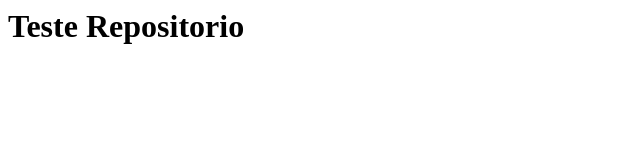
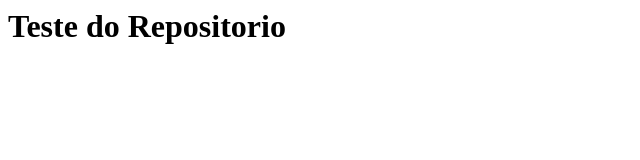
Before and after one commit to wabertoldi/git-fundamentos, a plain HTML site: page index.html in a window 1280 px wide. Shown: the whole page, without its empty margins (0-640 px from the left). Drawn offline with Linux system fonts and the light colour scheme.

Commit message:
ateração do texto

```diff
--- a/index.html
+++ b/index.html
@@ -1 +1 @@
-<h1> Teste Repositorio </h1>
+<h1> Teste do Repositorio </h1>
```
